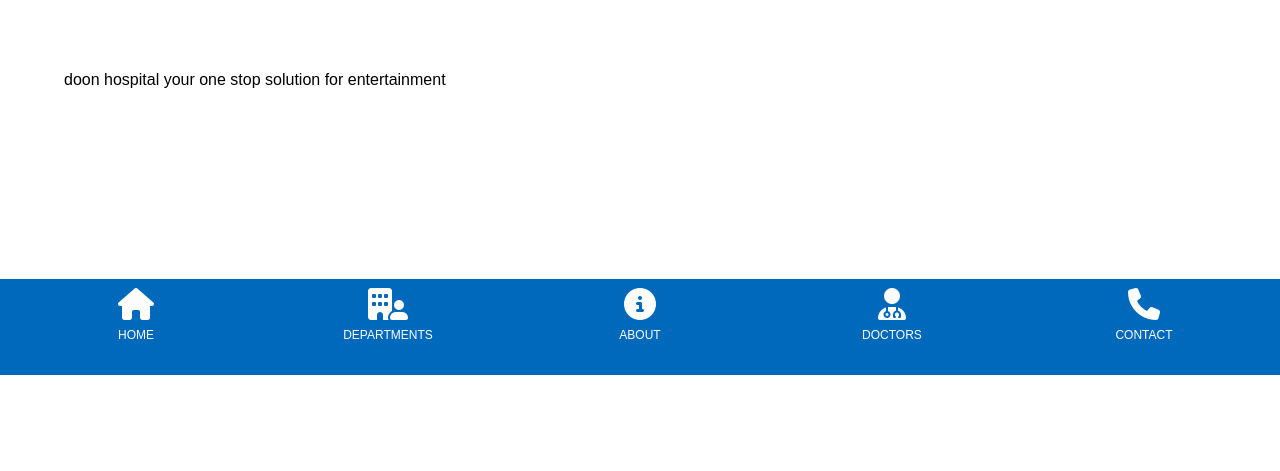
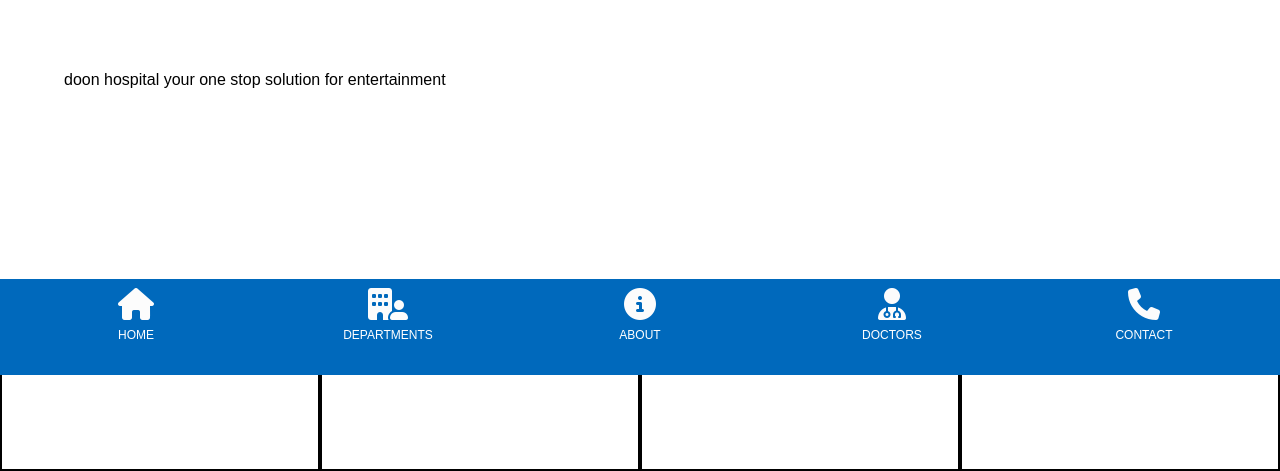
Before and after one commit to RajatBadoni/Doon-hospital, a plain HTML site: page index.html in a window 1280 px wide. Shown: the part 425-896 px from the top of the page. Before the commit the page ends 800 px from the top, so only its background shows below. Drawn offline with Linux system fonts and the light colour scheme.

Commit message:
Add styles for services section and box layout

```diff
--- a/style.css
+++ b/style.css
@@ -147,3 +147,14 @@ footer{
   font-size:12px;
   margin-top:6%;
 }
+
+.services-sec{
+    display:flex;
+    justify-content: space-evenly;
+}
+.box{
+    height:20vh;
+    width:80%;
+    border:2px solid black;
+
+}
```
